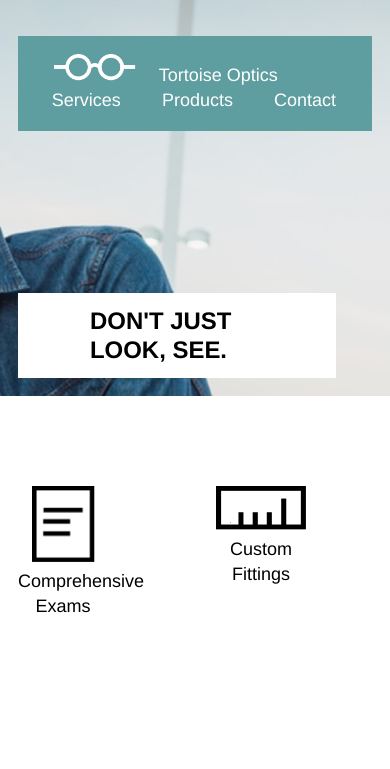
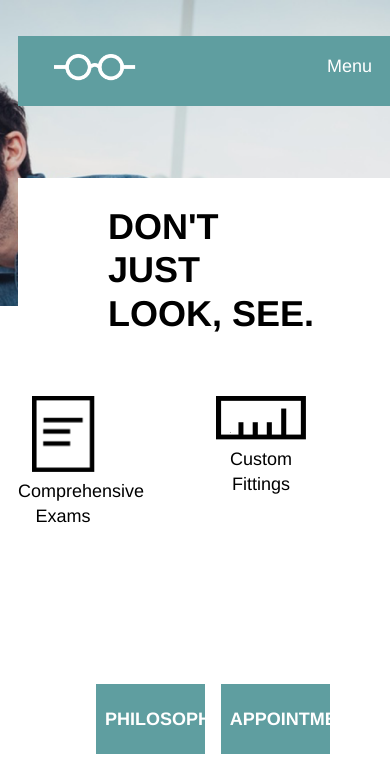
Before and after one commit to siyafrica/TortoiseshellOptics, a plain HTML site: page index.html in a window 390 px wide. Shown: the top 769 px of the page. Drawn offline with Linux system fonts and the light colour scheme.

Commit message:
last commit

```diff
--- a/index.html
+++ b/index.html
@@ -4,6 +4,8 @@
 			<meta charset="utf-8">
 
 			<title>Tortoiseshell Optics</title>
+
+			<meta name="viewport" content="width=device-width,initial-scale=1">
 
 			<link rel="stylesheet" type="text/css" href="resources/css/reset.css">
 			<link rel="stylesheet" type="text/css" href="resources/css/style.css">
@@ -15,8 +17,7 @@
 				<div class="container">
 					<div class="corporate">
 						<img src="resources/img/logo-white.png" alt="tortoise-optics-logo">
-						<!-- <span>Tortoise Optics</span> -->
-						Tortoise Optics
+						<span>Tortoise Optics</span>
 
 						<!-- navigation -->
 						<nav>
@@ -24,6 +25,7 @@
 							<span>Products</span>
 							<span>Contact</span>
 						</nav>
+						<span class="mobile-nav">Menu</span>
 					</div>
 
 				</div>
--- a/resources/css/style.css
+++ b/resources/css/style.css
@@ -45,6 +45,10 @@ nav span {
 	margin-right: 2rem;
 }
 
+span.mobile-nav {
+	display: none;
+}
+
 .headline-container {
 	width: 100%;
 	display: flex;
@@ -60,7 +64,7 @@ nav span {
 }
 
 /* 768 breakpoint styles for banner section */
-@media only screen and (max-width: 768px) {
+@media only screen and (max-width: 768px) and (min-width: 481px){
 		.container {
 			max-width: 100%;
 			display: flex;
@@ -91,11 +95,38 @@ nav span {
 			line-height: 1.2;
 			background-color: white;
 		}
+
+		span.mobile-nav {
+			display: none;
+		}
 }
 
 /* 480 breakpoint styles for banner section */
-@media only screen and (min-width: 480px) {
+@media only screen and (max-width: 480px) {
+	.container {
+			width: 100%;
+			display: flex;
+			align-items: center;
+			margin: 0 auto;
+		}
 
+	.banner {
+		height: 17rem;
+	}
+
+	.corporate span {
+		display: none;
+	}
+
+	nav span {
+		display: none;
+	}
+
+	span.mobile-nav {
+		display: inline;
+		float: right;
+		margin-right: 2rem;
+	}
 }
 
 /* services styles */
```
